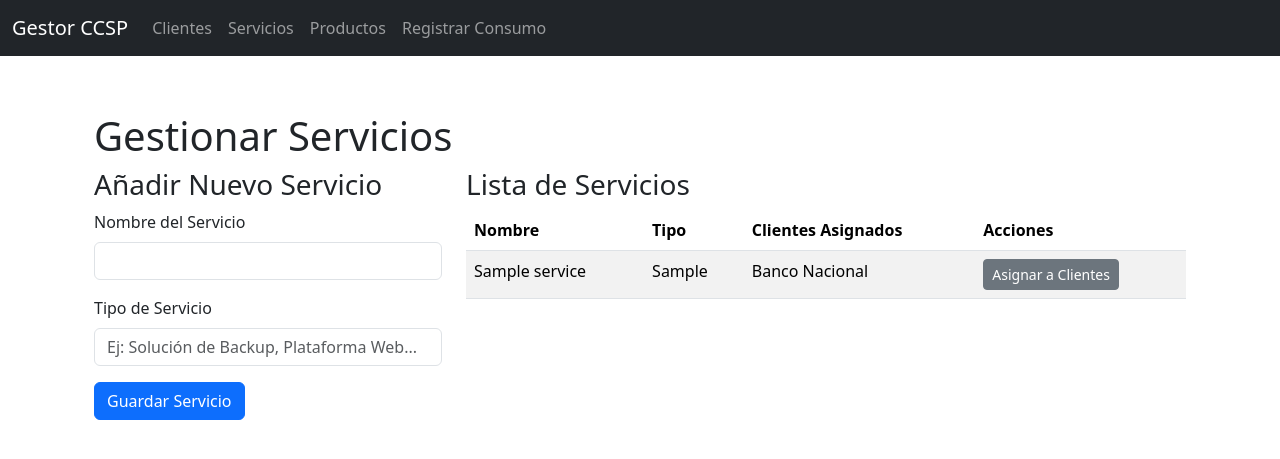
After one commit to aranguiz82/ccsp-reporte-v2, a Flask app: page /services in a window 1280 px wide. The commit adds this page. Shown: the top 459 px of the page. Run offline with Flask 3, Linux system fonts and the light colour scheme; tables that the repository leaves empty hold one stand-in row (values such as "Sample post").

Commit message:
cambios en la app - error 500

```diff
--- a/app.py
+++ b/app.py
@@ -4,26 +4,23 @@ from flask import Flask, render_template, request, redirect, url_for
 from flask_sqlalchemy import SQLAlchemy
 
 # --- Configuración Inicial ---
-
-# Directorio para los datos persistentes. Usará la variable de entorno DATA_DIR
-# si está definida, de lo contrario usará una carpeta 'data' local.
 DATA_DIR = os.environ.get('DATA_DIR', os.path.join(os.path.abspath(os.path.dirname(__file__)), 'data'))
-
-# Asegurarse de que el directorio de datos exista
 os.makedirs(DATA_DIR, exist_ok=True)
 
 app = Flask(__name__)
-# Configura la ruta de la base de datos para que apunte al directorio de datos
 db_path = os.path.join(DATA_DIR, 'ccsp_data.db')
 app.config['SQLALCHEMY_DATABASE_URI'] = 'sqlite:///' + db_path
 app.config['SQLALCHEMY_TRACK_MODIFICATIONS'] = False
-
-# Inicializa la extensión de la base de datos
 db = SQLAlchemy(app)
 
 # --- Modelos de la Base de Datos ---
 
-# Modelo para los Clientes
+# NUEVO: Tabla de asociación para la relación muchos a muchos entre Servicio y Cliente
+service_clients = db.Table('service_clients',
+    db.Column('service_id', db.Integer, db.ForeignKey('service.id'), primary_key=True),
+    db.Column('client_id', db.Integer, db.ForeignKey('client.id'), primary_key=True)
+)
+
 class Client(db.Model):
     id = db.Column(db.Integer, primary_key=True)
     name = db.Column(db.String(100), nullable=False, unique=True)
@@ -31,7 +28,6 @@ class Client(db.Model):
     def __repr__(self):
         return f'<Cliente {self.name}>'
 
-# Modelo para los Productos de Red Hat
 class Product(db.Model):
     id = db.Column(db.Integer, primary_key=True)
     sku = db.Column(db.String(50), nullable=False, unique=True)
@@ -43,42 +39,54 @@ class Product(db.Model):
     def __repr__(self):
         return f'<Producto {self.sku}>'
 
-# Modelo para el registro de consumo mensual
+# NUEVO: Modelo para los Servicios
+class Service(db.Model):
+    id = db.Column(db.Integer, primary_key=True)
+    name = db.Column(db.String(150), nullable=False, unique=True)
+    service_type = db.Column(db.String(100))
+    # Relación muchos a muchos con Clientes
+    clients = db.relationship('Client', secondary=service_clients, lazy='subquery',
+        backref=db.backref('services', lazy=True))
+
+    def __repr__(self):
+        return f'<Servicio {self.name}>'
+
 class Consumption(db.Model):
     id = db.Column(db.Integer, primary_key=True)
-    month = db.Column(db.String(7), nullable=False)  # Formato: YYYY-MM
+    month = db.Column(db.String(7), nullable=False)
     quantity = db.Column(db.Integer, nullable=False)
 
-    # Relaciones con otras tablas
     client_id = db.Column(db.Integer, db.ForeignKey('client.id'), nullable=False)
     product_id = db.Column(db.Integer, db.ForeignKey('product.id'), nullable=False)
 
-    # Propiedades para acceder fácilmente a los objetos relacionados
+    # NUEVO: Campo opcional para el servicio
+    service_id = db.Column(db.Integer, db.ForeignKey('service.id'), nullable=True)
+
     client = db.relationship('Client', backref=db.backref('consumptions', lazy=True))
     product = db.relationship('Product', backref=db.backref('consumptions', lazy=True))
+    # NUEVO: Relación con el servicio
+    service = db.relationship('Service', backref=db.backref('consumptions', lazy=True))
 
     def __repr__(self):
-        return f'{self.client.name} - {self.product.sku} - {self.month}: {self.quantity}'
+        service_name = self.service.name if self.service else "N/A"
+        return f'{self.client.name} - {self.product.sku} (Servicio: {service_name}) - {self.month}: {self.quantity}'
 
-# --- Rutas de la Aplicación (Páginas Web) ---
+# --- Rutas de la Aplicación ---
 
 @app.route('/')
 def index():
-    # Página principal que muestra los últimos 5 registros de consumo
-    latest_consumptions = Consumption.query.order_by(Consumption.id.desc()).limit(5).all()
+    latest_consumptions = Consumption.query.order_by(Consumption.id.desc()).limit(10).all()
     return render_template('index.html', consumptions=latest_consumptions)
 
 @app.route('/clients', methods=['GET', 'POST'])
 def clients():
     if request.method == 'POST':
-        # Lógica para agregar un nuevo cliente
         client_name = request.form['client_name']
         if client_name:
             new_client = Client(name=client_name)
             db.session.add(new_client)
             db.session.commit()
         return redirect(url_for('clients'))
-
     all_clients = Client.query.all()
     return render_template('clients.html', clients=all_clients)
 
@@ -87,35 +95,87 @@ def products():
     all_products = Product.query.all()
     return render_template('products.html', products=all_products)
 
+# NUEVO: Ruta para crear y listar servicios
+@app.route('/services', methods=['GET', 'POST'])
+def services():
+    if request.method == 'POST':
+        service_name = request.form['service_name']
+        service_type = request.form['service_type']
+        if service_name:
+            new_service = Service(name=service_name, service_type=service_type)
+            db.session.add(new_service)
+            db.session.commit()
+        return redirect(url_for('services'))
+    all_services = Service.query.all()
+    return render_template('services.html', services=all_services)
+
+# NUEVO: Ruta para asignar servicios a clientes
+@app.route('/assign-service/<int:service_id>', methods=['GET', 'POST'])
+def assign_service(service_id):
+    service = Service.query.get_or_404(service_id)
+    if request.method == 'POST':
+        # Obtenemos la lista de IDs de los clientes seleccionados
+        client_ids = request.form.getlist('client_ids')
+        # Limpiamos las asignaciones anteriores
+        service.clients.clear()
+        # Asignamos los nuevos clientes
+        for client_id in client_ids:
+            client = Client.query.get(client_id)
+            if client:
+                service.clients.append(client)
+        db.session.commit()
+        return redirect(url_for('services'))
+
+    all_clients = Client.query.all()
+    return render_template('assign_service.html', service=service, clients=all_clients)
+
 @app.route('/consumption', methods=['GET', 'POST'])
 def consumption():
     if request.method == 'POST':
-        # Lógica para agregar un nuevo registro de consumo
-        client_id = request.form['client_id']
-        product_id = request.form['product_id']
-        month = request.form['month']
-        quantity = request.form['quantity']
+        try:
+            # Obtenemos los datos del formulario
+            client_id = request.form['client_id']
+            product_id = request.form['product_id']
+            month = request.form['month']
+            quantity = request.form['quantity']
+            service_id_str = request.form.get('service_id')
 
-        new_consumption = Consumption(
-            client_id=client_id,
-            product_id=product_id,
-            month=month,
-            quantity=quantity
-        )
-        db.session.add(new_consumption)
-        db.session.commit()
-        return redirect(url_for('index'))
+            # --- INICIO DE LA CORRECCIÓN ---
+            # Convertimos las IDs y la cantidad a números enteros.
+            # Para service_id, si el texto no está vacío, lo convertimos a número.
+            # Si está vacío (el usuario eligió "Ninguno"), lo dejamos como None.
+            final_service_id = int(service_id_str) if service_id_str else None
 
-    # Enviamos la lista de clientes y productos al formulario
+            new_consumption = Consumption(
+                client_id=int(client_id),
+                product_id=int(product_id),
+                month=month,
+                quantity=int(quantity),
+                service_id=final_service_id
+            )
+            # --- FIN DE LA CORRECCIÓN ---
+
+            db.session.add(new_consumption)
+            db.session.commit()
+            return redirect(url_for('index'))
+
+        except Exception as e:
+            # En caso de cualquier otro error, lo mostramos en la consola del contenedor
+            # y devolvemos un mensaje más claro.
+            db.session.rollback()
+            print(f"Error al guardar el consumo: {e}")
+            return "Ocurrió un error al procesar el formulario. Revisa los logs del contenedor.", 500
+
+    # La lógica para la petición GET no cambia
     all_clients = Client.query.all()
     all_products = Product.query.all()
-    return render_template('consumption.html', clients=all_clients, products=all_products)
+    all_services = Service.query.all()
+    return render_template('consumption.html', clients=all_clients, products=all_products, services=all_services)
 
-
-# --- Comandos especiales para la línea de comandos ---
+# --- Comandos CLI ---
 @app.cli.command('init-db')
 def init_db_command():
-    """Crea las tablas de la base de datos."""
+    """Crea o actualiza las tablas de la base de datos."""
     db.create_all()
     print('Base de datos inicializada.')
 
@@ -127,7 +187,6 @@ def load_products_command():
         with open(file_path, mode='r', encoding='utf-8') as csv_file:
             csv_reader = csv.DictReader(csv_file)
             for row in csv_reader:
-                # Verificamos si el producto ya existe por su SKU
                 exists = Product.query.filter_by(sku=row['SKU']).first()
                 if not exists:
                     product = Product(
@@ -141,6 +200,6 @@ def load_products_command():
             db.session.commit()
             print(f'Productos cargados exitosamente desde {file_path}')
     except FileNotFoundError:
-        print(f'Error: No se encontró el archivo {file_path}. Asegúrate de que está en la misma carpeta.')
+        print(f'Error: No se encontró el archivo {file_path}.')
     except Exception as e:
         print(f'Ocurrió un error: {e}')
--- a/templates/layout.html
+++ b/templates/layout.html
@@ -20,9 +20,12 @@
                     <a class="nav-link" href="{{ url_for('clients') }}">Clientes</a>
                 </li>
                 <li class="nav-item">
+                    <a class="nav-link" href="{{ url_for('services') }}">Servicios</a>
+                </li>
+                <li class="nav-item">
                     <a class="nav-link" href="{{ url_for('products') }}">Productos</a>
                 </li>
-                 <li class="nav-item">
+                <li class="nav-item">
                     <a class="nav-link" href="{{ url_for('consumption') }}">Registrar Consumo</a>
                 </li>
             </ul>
--- /dev/null
+++ b/templates/services.html
@@ -0,0 +1,55 @@
+{% extends "layout.html" %}
+{% block content %}
+    <h1>Gestionar Servicios</h1>
+    <div class="row">
+        <div class="col-md-4">
+            <h3>Añadir Nuevo Servicio</h3>
+            <form method="POST" action="{{ url_for('services') }}">
+                <div class="mb-3">
+                    <label for="service_name" class="form-label">Nombre del Servicio</label>
+                    <input type="text" class="form-control" id="service_name" name="service_name" required>
+                </div>
+                <div class="mb-3">
+                    <label for="service_type" class="form-label">Tipo de Servicio</label>
+                    <input type="text" class="form-control" id="service_type" name="service_type" placeholder="Ej: Solución de Backup, Plataforma Web...">
+                </div>
+                <button type="submit" class="btn btn-primary">Guardar Servicio</button>
+            </form>
+        </div>
+        <div class="col-md-8">
+            <h3>Lista de Servicios</h3>
+            <table class="table table-striped">
+                <thead>
+                    <tr>
+                        <th>Nombre</th>
+                        <th>Tipo</th>
+                        <th>Clientes Asignados</th>
+                        <th>Acciones</th>
+                    </tr>
+                </thead>
+                <tbody>
+                    {% for service in services %}
+                    <tr>
+                        <td>{{ service.name }}</td>
+                        <td>{{ service.service_type }}</td>
+                        <td>
+                            {% if service.clients %}
+                                {{ service.clients|map(attribute='name')|join(', ') }}
+                            {% else %}
+                                <span class="text-muted">Ninguno</span>
+                            {% endif %}
+                        </td>
+                        <td>
+                            <a href="{{ url_for('assign_service', service_id=service.id) }}" class="btn btn-secondary btn-sm">Asignar a Clientes</a>
+                        </td>
+                    </tr>
+                    {% else %}
+                    <tr>
+                        <td colspan="4" class="text-center">No hay servicios registrados.</td>
+                    </tr>
+                    {% endfor %}
+                </tbody>
+            </table>
+        </div>
+    </div>
+{% endblock %}
```
Also changed, not shown: templates/assign_service.html (added, +22 -0 lines), templates/consumption.html (+12 -8 lines), ccsp_database_data/ccsp_data.db.
